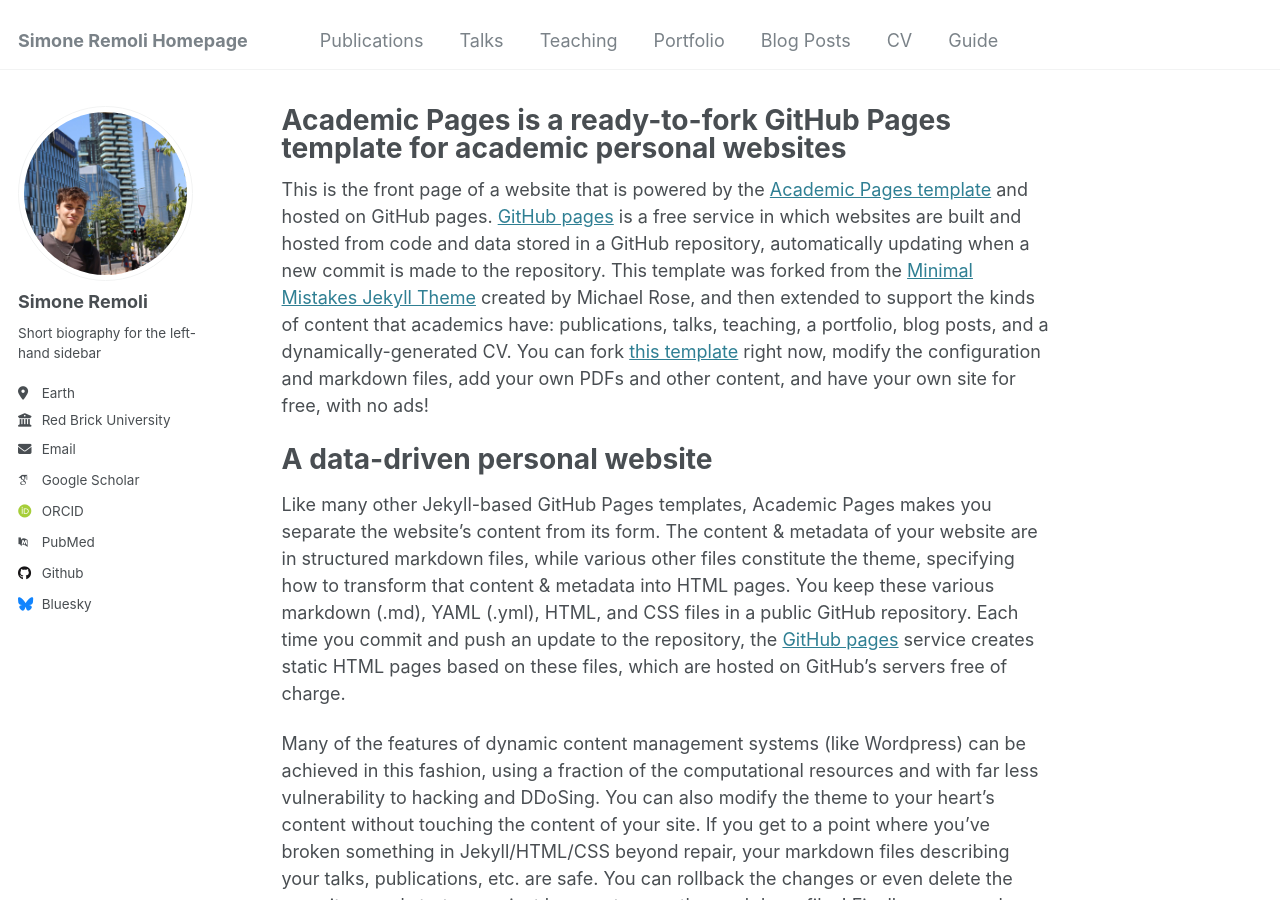
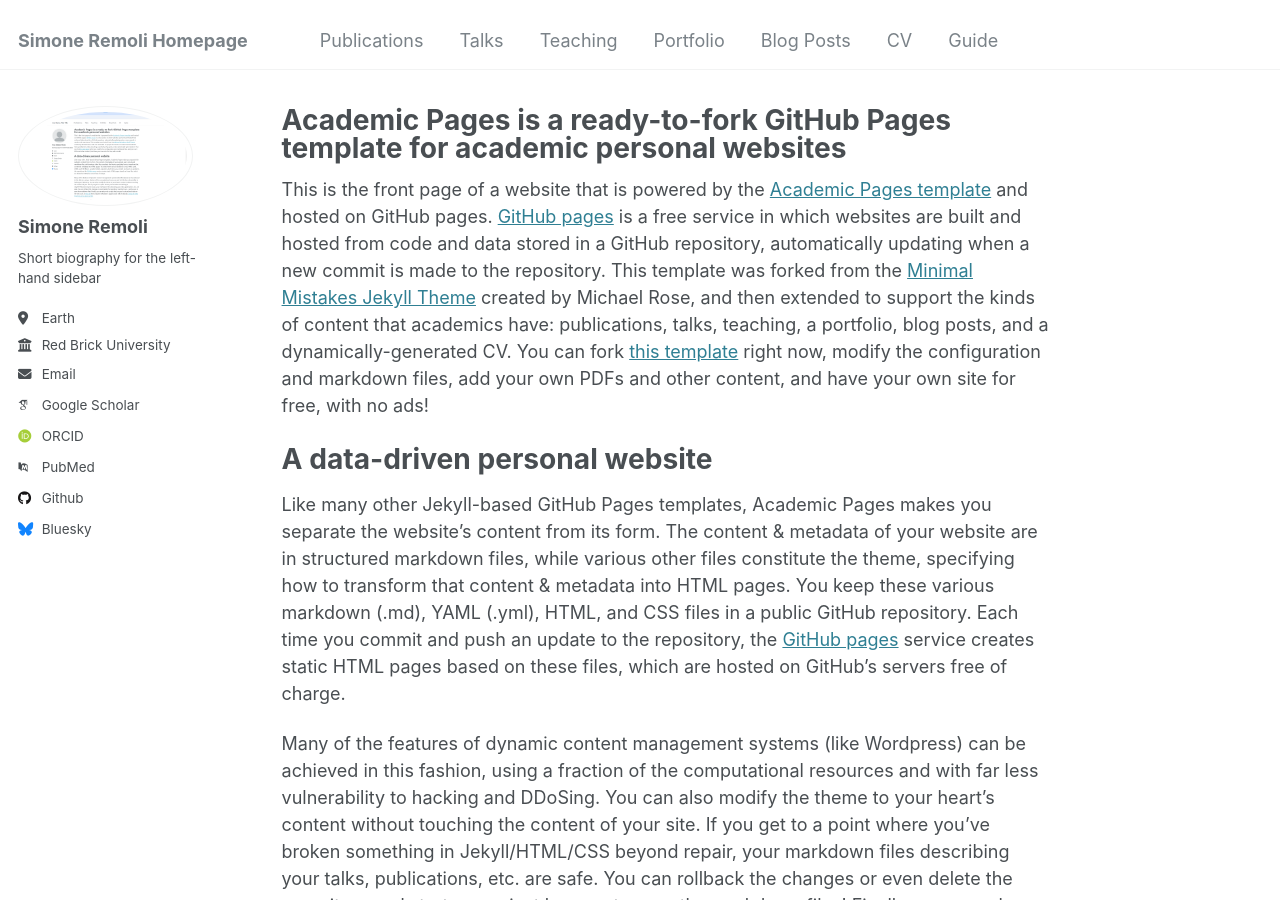
Before and after one commit to SimoneRemoli/SimoneRemoli.github.io, a Jekyll site: the page built from _pages/about.md, in a window 1280 px wide and 900 px high. Built offline with Jekyll 4.4.1, drawn with Linux system fonts in a browser that asks for light colours; some web fonts are replaced.

Commit message:
Update _config.yml

```diff
--- a/_config.yml
+++ b/_config.yml
@@ -21,7 +21,7 @@ repository               : "academicpages/academicpages.github.io"
 #               Additional customization can be done by editing /_includes/author-profile.html
 author:
   # Biographic information
-  avatar           : "imageeemy.jpeg"
+  avatar           : "homepage.png"
   name             : "Simone Remoli"
   pronouns         : # example: "she/her"
   bio              : "Short biography for the left-hand sidebar"
```
